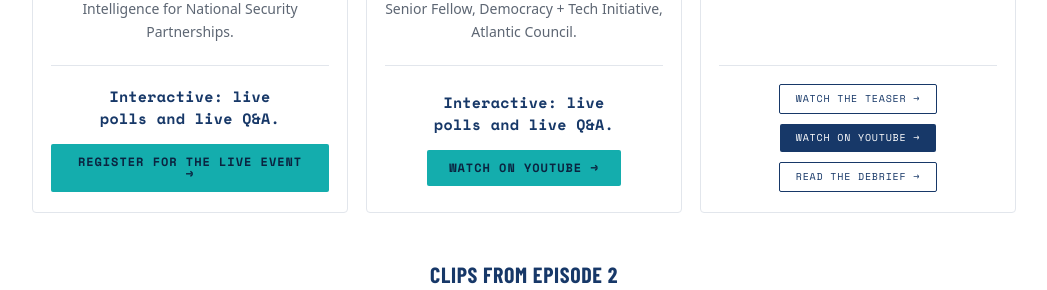
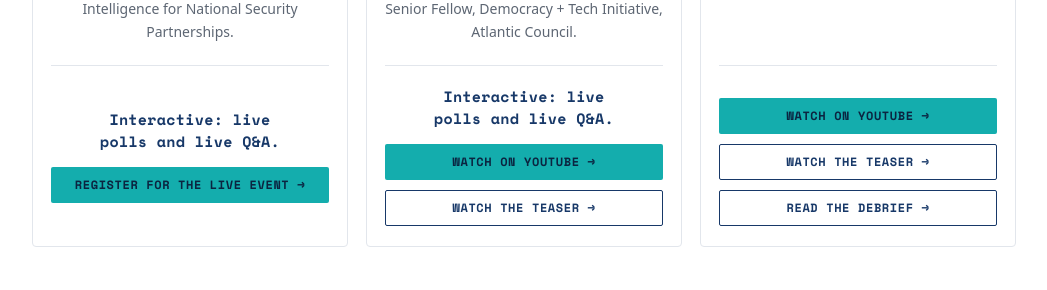
Before and after one commit to RudolphVentures/memo-random-site, a plain HTML site: page index.html in a window 1280 px wide. Shown: the part 1247-1537 px from the top of the page, without its empty margins (116-1163 px from the left). Drawn offline with nearby package versions, Linux system fonts and the light colour scheme; a web font is replaced by a local one.

Commit message:
Make episode card buttons consistent; add Episode 2 teaser
All three episode cards now use the same full-width button size and style: teal for the primary action, outlined for secondary actions. Episode 2 gains a "Watch the Teaser" button.

Co-Authored-By: Claude Sonnet 5.5 <noreply@anthropic.com>
Claude-Session: https://claude.ai/code/session_019fdy5q9RdEncg5xiwM4xb2

```diff
--- a/index.html
+++ b/index.html
@@ -112,8 +112,10 @@
   .ep-card .ep-watch{justify-content:center}
   .ep-card .ep-thumb{aspect-ratio:3/2;flex:none;overflow:hidden}
   .ep-card .ep-thumb img{position:absolute;inset:0}
-  .ep-card .ep-watch a.reg{background:var(--teal);color:#0b2440;font-weight:700;font-size:12px;padding:12px 22px}
+  .ep-card .ep-watch a.reg{background:var(--teal);color:#0b2440;font-weight:700;font-size:12px;letter-spacing:.05em;padding:12px;min-height:36px;box-sizing:border-box;flex:1 1 100%;justify-content:center;text-align:center;white-space:nowrap}
   .ep-card .ep-watch a.reg:hover{background:var(--teal);filter:brightness(.92)}
+  .ep-card .ep-watch a.reg.alt{background:transparent;border:1px solid var(--navy);color:var(--navy);padding:11px}
+  .ep-card .ep-watch a.reg.alt:hover{background:var(--navy);color:#fff;filter:none}
   .ep-card .ep-foot:not(.ep-watch){display:flex;flex-direction:column;justify-content:center}
 
   .about{background:var(--navy);color:#F5F6F8}
@@ -268,6 +270,7 @@
             <p class="ep-int">Interactive: live polls and live Q&amp;A.</p>
             <div class="ep-watch">
               <a href="https://youtu.be/g4fXXYa7cM0" target="_blank" rel="noopener" class="reg">Watch on YouTube →</a>
+              <a href="https://www.youtube.com/shorts/G9oz0ECTnFI" target="_blank" rel="noopener" class="reg alt">Watch the Teaser →</a>
             </div>
           </div>
         </div>
@@ -281,10 +284,12 @@
           <h3>The President Trump-President Xi Summit</h3>
           <p><strong>Air date:</strong> Monday, September 28, 2026 at 9 AM ET.</p>
           <p><strong>Confirmed speaker:</strong> Naomi Wilson, Senior Vice President of Asia Policy, ITI.</p>
-          <div class="ep-watch ep-foot">
-            <a href="https://www.youtube.com/shorts/pETfQHNU-H4" target="_blank" rel="noopener" class="teaser">Watch the Teaser →</a>
-            <a href="https://youtu.be/9sJSHP_-DK0" target="_blank" rel="noopener">Watch on YouTube →</a>
-            <a href="episode-1-debrief.html" class="teaser">Read the Debrief →</a>
+          <div class="ep-foot">
+            <div class="ep-watch">
+              <a href="https://youtu.be/9sJSHP_-DK0" target="_blank" rel="noopener" class="reg">Watch on YouTube →</a>
+              <a href="https://www.youtube.com/shorts/pETfQHNU-H4" target="_blank" rel="noopener" class="reg alt">Watch the Teaser →</a>
+              <a href="episode-1-debrief.html" class="reg alt">Read the Debrief →</a>
+            </div>
           </div>
         </div>
       </div>
```
